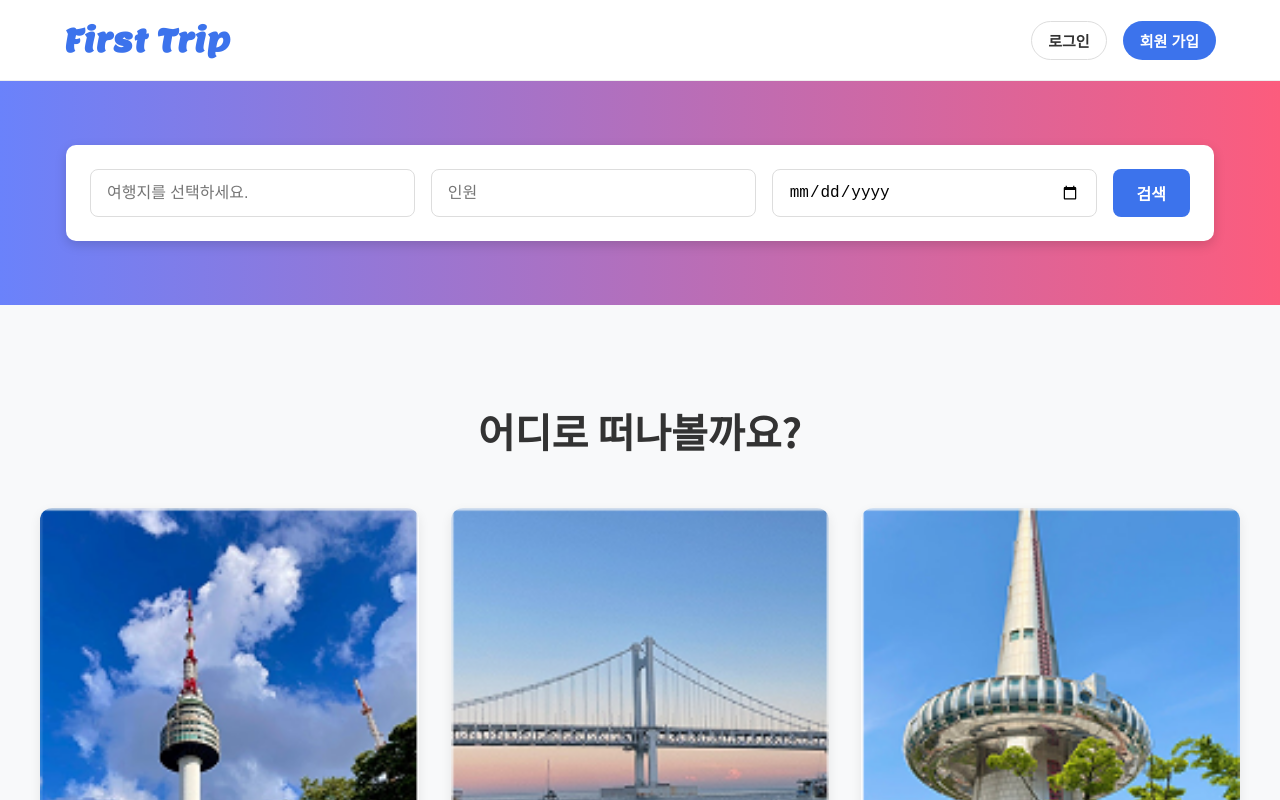
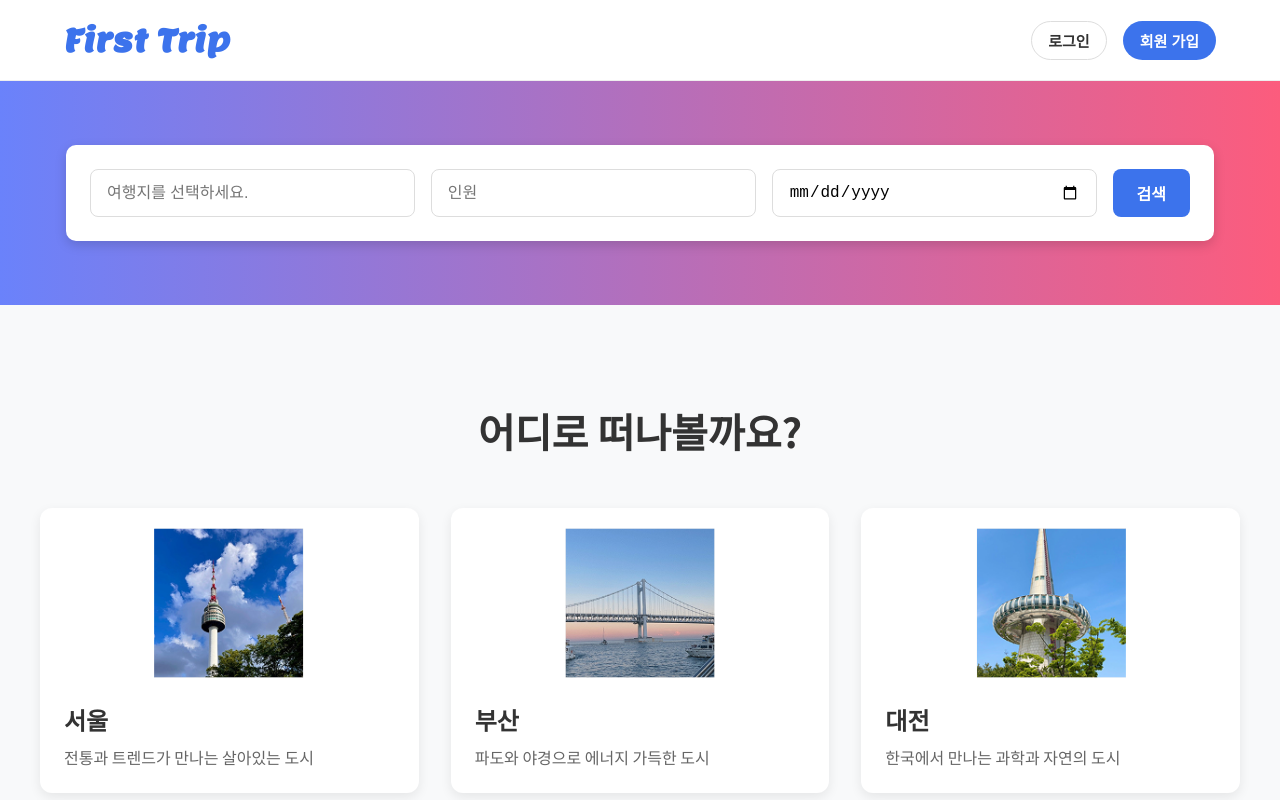
Before and after one commit to wogns-kim/Graduation, a React (Vite) app in the folder Graduation/: page / in a window 1280 px wide. Shown: the top 800 px of the page. Built offline with nearby package versions, Linux system fonts and the light colour scheme.

Commit message:
이미지 크기 수정, CityCard/index.tsx

```diff
--- a/Graduation/src/components/CityCard/index.tsx
+++ b/Graduation/src/components/CityCard/index.tsx
@@ -19,11 +19,13 @@ const CardContainer = styled.div`
   }
 `;
 
-// height auto로 수정
+// 이미지 크기 수정 및 위치 수정
 const CardImage = styled.img`
-  width: 100%;
-  height: auto;
+  width: 150px;
+  height: 150px;
   object-fit: cover; // 이미지가 비율에 맞게 채워지도록
+  margin: auto;
+  margin-top: 20px;
 `;
 
 const CardBody = styled.div`
```
